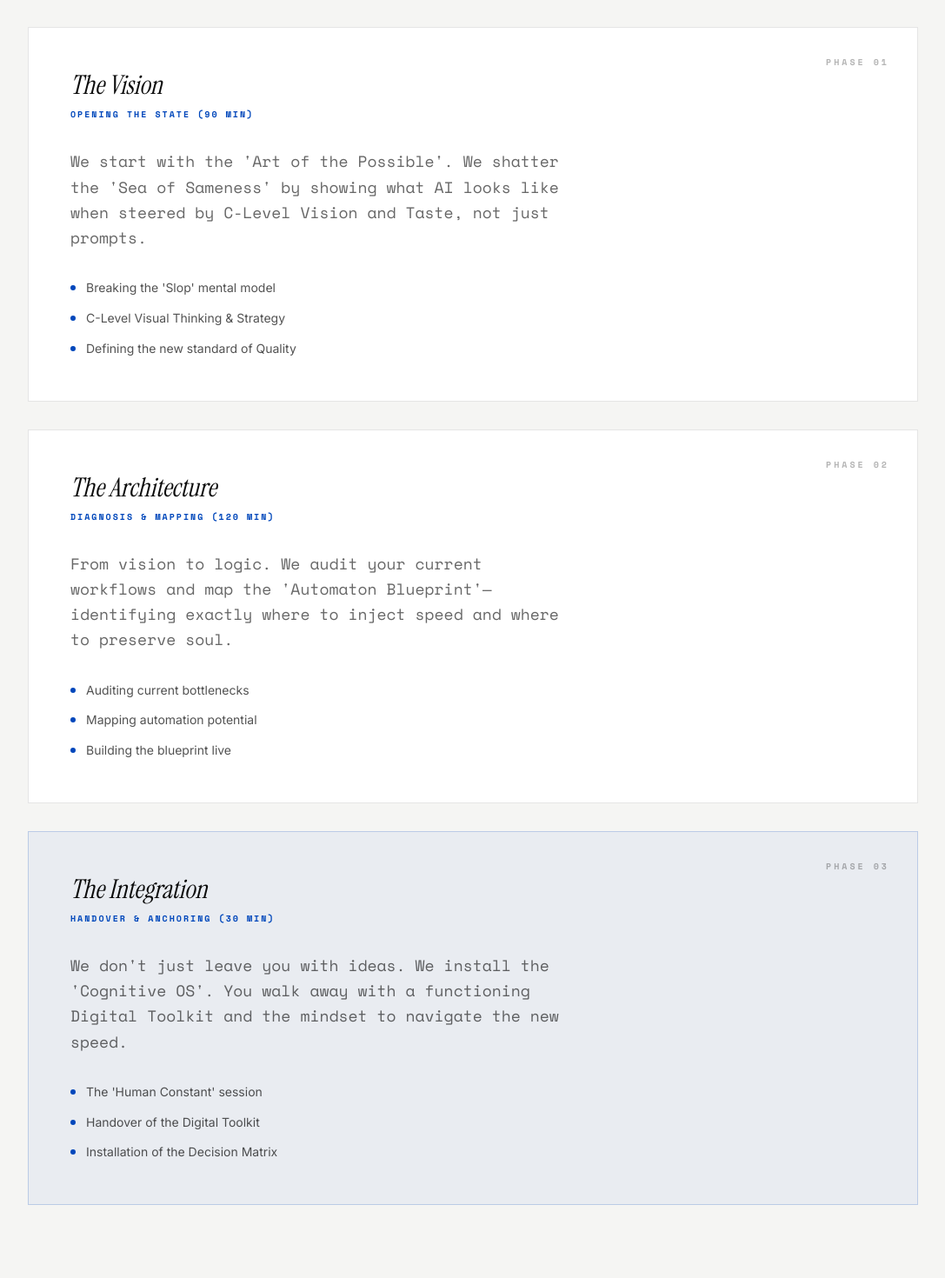
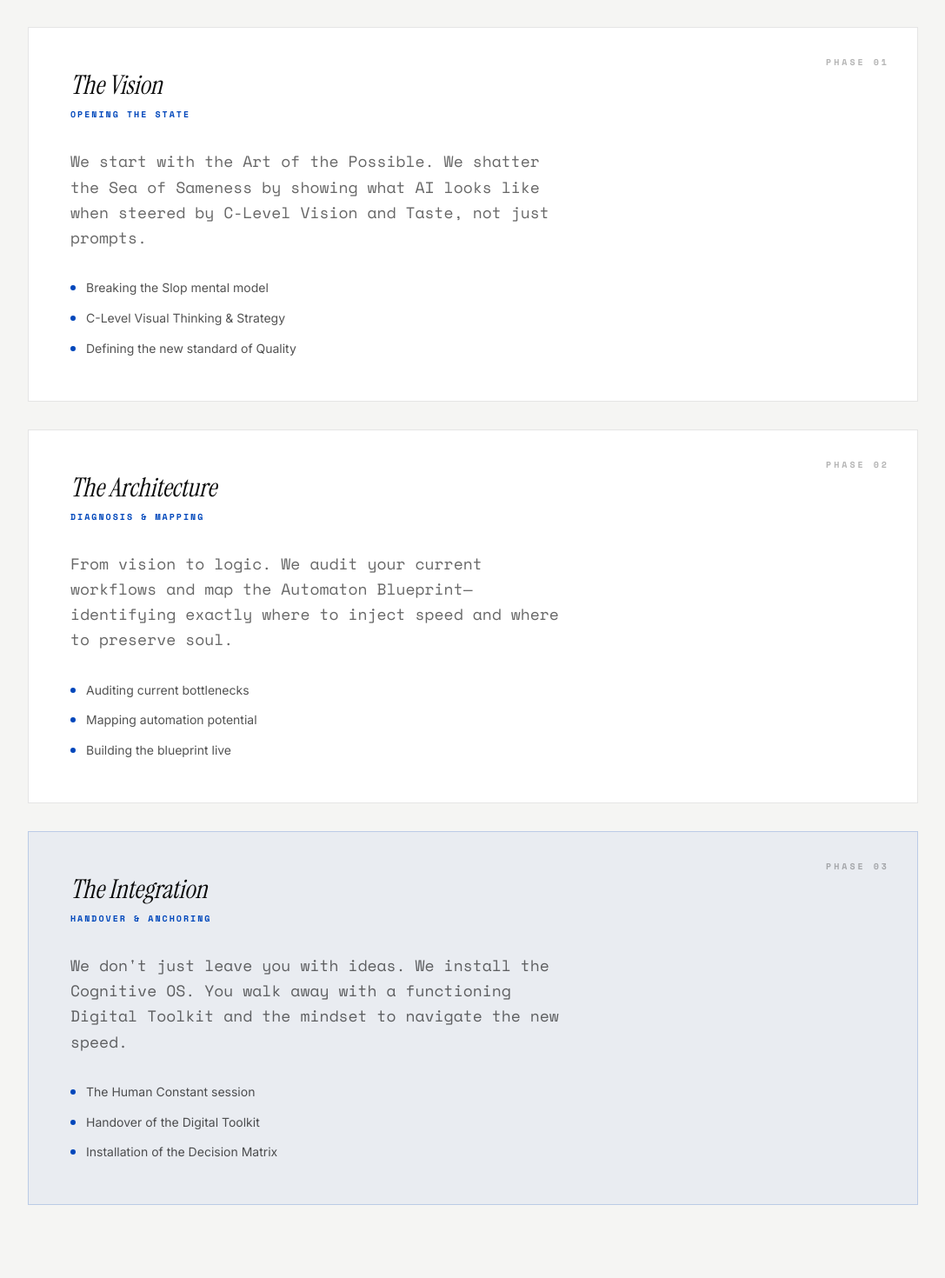
Before and after one commit to princeofwellness/researchlab, a Next.js app: page /protocol in a window 1280 px wide. Shown: the part 2160-3630 px from the top of the page at 87% size, without its empty margins (96-1183 px from the left). Built offline with nearby package versions, Linux system fonts and the light colour scheme.

Commit message:
Remove quotation marks and single quotes from Protocol page content

```diff
--- a/src/app/protocol/page.tsx
+++ b/src/app/protocol/page.tsx
@@ -122,14 +122,14 @@ export default function ProtocolPage() {
                     {
                         tag: "THE SPARK",
                         title: "The Creative",
-                        desc: "Focuses on taste, variance, and the \"soul\" of the brand. Ensures AI output isn't generic. Teaches your team to stop prompting and start curating.",
+                        desc: "Focuses on taste, variance, and the soul of the brand. Ensures AI output isn't generic. Teaches your team to stop prompting and start curating.",
                         name: "Roland Vraník",
                         role: "FOUNDER & CD"
                     },
                     {
                         tag: "THE COMPASS",
                         title: "The Navigator",
-                        desc: "Focuses on purpose, human agency, and \"Zen\" in the age of speed. Grounds the team so they can steer the machine without being consumed by it.",
+                        desc: "Focuses on purpose, human agency, and Zen in the age of speed. Grounds the team so they can steer the machine without being consumed by it.",
                         name: "Roman Pii Wagner",
                         role: "TRANSFORMATIONAL DESIGN"
                     },
@@ -147,21 +147,21 @@ export default function ProtocolPage() {
                 cards: [
                     {
                         title: "The Vision",
-                        subtitle: "OPENING THE STATE (90 MIN)",
-                        desc: "We start with the 'Art of the Possible'. We shatter the 'Sea of Sameness' by showing what AI looks like when steered by C-Level Vision and Taste, not just prompts.",
-                        items: ["Breaking the 'Slop' mental model", "C-Level Visual Thinking & Strategy", "Defining the new standard of Quality"]
+                        subtitle: "OPENING THE STATE",
+                        desc: "We start with the Art of the Possible. We shatter the Sea of Sameness by showing what AI looks like when steered by C-Level Vision and Taste, not just prompts.",
+                        items: ["Breaking the Slop mental model", "C-Level Visual Thinking & Strategy", "Defining the new standard of Quality"]
                     },
                     {
                         title: "The Architecture",
-                        subtitle: "DIAGNOSIS & MAPPING (120 MIN)",
-                        desc: "From vision to logic. We audit your current workflows and map the 'Automaton Blueprint'—identifying exactly where to inject speed and where to preserve soul.",
+                        subtitle: "DIAGNOSIS & MAPPING",
+                        desc: "From vision to logic. We audit your current workflows and map the Automaton Blueprint—identifying exactly where to inject speed and where to preserve soul.",
                         items: ["Auditing current bottlenecks", "Mapping automation potential", "Building the blueprint live"]
                     },
                     {
                         title: "The Integration",
-                        subtitle: "HANDOVER & ANCHORING (30 MIN)",
-                        desc: "We don't just leave you with ideas. We install the 'Cognitive OS'. You walk away with a functioning Digital Toolkit and the mindset to navigate the new speed.",
-                        items: ["The 'Human Constant' session", "Handover of the Digital Toolkit", "Installation of the Decision Matrix"]
+                        subtitle: "HANDOVER & ANCHORING",
+                        desc: "We don't just leave you with ideas. We install the Cognitive OS. You walk away with a functioning Digital Toolkit and the mindset to navigate the new speed.",
+                        items: ["The Human Constant session", "Handover of the Digital Toolkit", "Installation of the Decision Matrix"]
                     }
                 ]
             },
@@ -174,15 +174,15 @@ export default function ProtocolPage() {
                         title: "The Studio",
                         focus: "CREATIVE & BRAND",
                         expert: "The Creative",
-                        desc: "For C-levels, design leads, and brand guardians. We focus on Visual Strategy and 'How to Think' with AI. The goal is variance, taste, and high-level direction.",
-                        outcome: "The '100-to-1' Curation Workflow",
+                        desc: "For C-levels, design leads, and brand guardians. We focus on Visual Strategy and How to Think with AI. The goal is variance, taste, and high-level direction.",
+                        outcome: "The 100-to-1 Curation Workflow",
                         tags: ["Taste", "Visual Strategy", "C-Level Thinking", "Brand Voice"]
                     },
                     {
                         title: "The Engine",
                         focus: "PRODUCT & OPS",
                         expert: "The Architect",
-                        desc: "For operations, legal, and product teams. We focus on 'Sovereign AI'—private models, RAG architectures, and secure automation. The goal is accuracy and scale.",
+                        desc: "For operations, legal, and product teams. We focus on Sovereign AI—private models, RAG architectures, and secure automation. The goal is accuracy and scale.",
                         outcome: "The Sovereign Automation Blueprint",
                         tags: ["Logic", "Private Models", "Regulations", "RAG"]
                     }
@@ -211,25 +211,25 @@ export default function ProtocolPage() {
                 cards: [
                     {
                         title: "The Amplifier",
-                        desc: "\"Our work feels generic. We need to restore taste and variance.\"",
+                        desc: "Our work feels generic. We need to restore taste and variance.",
                         os: "Creative OS",
                         combo: "Creative + Navigator"
                     },
                     {
                         title: "The Sovereign",
-                        desc: "\"We need speed, privacy, and secure automation.\"",
+                        desc: "We need speed, privacy, and secure automation.",
                         os: "Product OS",
                         combo: "Architect + Navigator"
                     },
                     {
                         title: "The Synthesis",
-                        desc: "\"Magic meets Logic. Scale the vision without losing the soul.\"",
+                        desc: "Magic meets Logic. Scale the vision without losing the soul.",
                         os: "Dual Core OS",
                         combo: "Creative + Architect"
                     },
                     {
                         title: "The Trinity",
-                        desc: "\"We need to change our entire DNA. Vision, Logic, and Mindset.\"",
+                        desc: "We need to change our entire DNA. Vision, Logic, and Mindset.",
                         os: "Full Hybrid OS",
                         combo: "Roland + Jan + Roman"
                     }
@@ -253,14 +253,14 @@ export default function ProtocolPage() {
                     {
                         tag: "ISKRA",
                         title: "Kreatívec",
-                        desc: "Sústredí sa na vkus, varianciu a \"dušu\" značky. Zabezpečuje, aby AI výstup nebol generický. Učí váš tím prestať promptovať a začať kurátorovať.",
+                        desc: "Sústredí sa na vkus, varianciu a dušu značky. Zabezpečuje, aby AI výstup nebol generický. Učí váš tím prestať promptovať a začať kurátorovať.",
                         name: "Roland Vraník",
                         role: "FOUNDER & CD"
                     },
                     {
                         tag: "KOMPAS",
                         title: "Navigátor",
-                        desc: "Zameriava sa na účel, ľudskú agentnosť a \"Zen\" v dobe rýchlosti. Uzemňuje tím, aby mohli riadiť stroj bez toho, aby ich pohltil.",
+                        desc: "Zameriava sa na účel, ľudskú agentnosť a Zen v dobe rýchlosti. Uzemňuje tím, aby mohli riadiť stroj bez toho, aby ich pohltil.",
                         name: "Roman Pii Wagner",
                         role: "TRANSFORMATIONAL DESIGN"
                     },
@@ -278,21 +278,21 @@ export default function ProtocolPage() {
                 cards: [
                     {
                         title: "Vízia",
-                        subtitle: "OTVORENIE STAVU (90 MIN)",
-                        desc: "Začíname 'Umením Možného'. Rozbíjame 'Oceán Priemernosti' ukážkou toho, ako vyzerá AI, keď je riadená C-Level Víziou a Vkusom, nie len promptami.",
-                        items: ["Prelomenie 'Slop' mentálneho modelu", "C-Level Vizuálne Myslenie & Stratégia", "Definovanie nového štandardu Kvality"]
+                        subtitle: "OTVORENIE STAVU",
+                        desc: "Začíname Umením Možného. Rozbíjame Oceán Priemernosti ukážkou toho, ako vyzerá AI, keď je riadená C-Level Víziou a Vkusom, nie len promptami.",
+                        items: ["Prelomenie Slop mentálneho modelu", "C-Level Vizuálne Myslenie & Stratégia", "Definovanie nového štandardu Kvality"]
                     },
                     {
                         title: "Architektúra",
-                        subtitle: "DIAGNÓZA & MAPOVANIE (120 MIN)",
-                        desc: "Od vízie k logike. Auditujeme vaše súčasné workflowy a mapujeme 'Blueprint Automata'—identifikujeme presne, kde vložiť rýchlosť a kde zachovať dušu.",
+                        subtitle: "DIAGNÓZA & MAPOVANIE",
+                        desc: "Od vízie k logike. Auditujeme vaše súčasné workflowy a mapujeme Blueprint Automata—identifikujeme presne, kde vložiť rýchlosť a kde zachovať dušu.",
                         items: ["Audit súčasných úzkych hrdiel", "Mapovanie automatizačného potenciálu", "Budovanie blueprintu naživo"]
                     },
                     {
                         title: "Integrácia",
-                        subtitle: "ODOVZDANIE & UKOTVENIE (30 MIN)",
-                        desc: "Nenecháme vás len s nápadmi. Inštalujeme 'Kognitívny OS'. Odchádzate s funkčným Digitálnym Toolkitom a nastavením mysle na navigáciu v novej rýchlosti.",
-                        items: ["Sedenie 'Ľudská Konštanta'", "Odovzdanie Digitálneho Toolkitu", "Inštalácia Rozhodovacej Matice"]
+                        subtitle: "ODOVZDANIE & UKOTVENIE",
+                        desc: "Nenecháme vás len s nápadmi. Inštalujeme Kognitívny OS. Odchádzate s funkčným Digitálnym Toolkitom a nastavením mysle na navigáciu v novej rýchlosti.",
+                        items: ["Sedenie Ľudská Konštanta", "Odovzdanie Digitálneho Toolkitu", "Inštalácia Rozhodovacej Matice"]
                     }
                 ]
             },
@@ -305,15 +305,15 @@ export default function ProtocolPage() {
                         title: "Štúdio",
                         focus: "KREATÍVA & BRAND",
                         expert: "Kreatívec",
-                        desc: "Pre C-level, dizajnérov a strážcov značky. Sústredíme sa na Vizuálnu Stratégiu a 'Ako Myslieť' s AI. Cieľom je variancia, vkus a smerovanie na vysokej úrovni.",
-                        outcome: "Workflow '100-do-1' Kurátorstva",
+                        desc: "Pre C-level, dizajnérov a strážcov značky. Sústredíme sa na Vizuálnu Stratégiu a Ako Myslieť s AI. Cieľom je variancia, vkus a smerovanie na vysokej úrovni.",
+                        outcome: "Workflow 100-do-1 Kurátorstva",
                         tags: ["Vkus", "Vizuálna Stratégia", "C-Level Myslenie", "Hlas Značky"]
                     },
                     {
                         title: "Motor",
                         focus: "PRODUKT & OPS",
                         expert: "Architekt",
-                        desc: "Pre operácie, právne a produktové tímy. Zameriavame sa na 'Suverénnu AI'—privátne modely, RAG architektúry a bezpečnú automatizáciu. Cieľom je presnosť a škála.",
+                        desc: "Pre operácie, právne a produktové tímy. Zameriavame sa na Suverénnu AI—privátne modely, RAG architektúry a bezpečnú automatizáciu. Cieľom je presnosť a škála.",
                         outcome: "Blueprint Suverénnej Automatizácie",
                         tags: ["Logika", "Privátne Modely", "Regulácie", "RAG"]
                     }
@@ -342,25 +342,25 @@ export default function ProtocolPage() {
                 cards: [
                     {
                         title: "Zosilňovač",
-                        desc: "\"Naša práca pôsobí genericky. Potrebujeme obnoviť vkus a varianciu.\"",
+                        desc: "Naša práca pôsobí genericky. Potrebujeme obnoviť vkus a varianciu.",
                         os: "Kreatívny OS",
                         combo: "Kreatívec + Navigátor"
                     },
                     {
                         title: "Suverén",
-                        desc: "\"Potrebujeme rýchlosť, súkromie a bezpečnú automatizáciu.\"",
+                        desc: "Potrebujeme rýchlosť, súkromie a bezpečnú automatizáciu.",
                         os: "Produktový OS",
                         combo: "Architekt + Navigátor"
                     },
                     {
                         title: "Syntéza",
-                        desc: "\"Mágia stretáva Logiku. Škálovanie vízie bez straty duše.\"",
+                        desc: "Mágia stretáva Logiku. Škálovanie vízie bez straty duše.",
                         os: "Dual Core OS",
                         combo: "Kreatívec + Architekt"
                     },
                     {
                         title: "Trojica",
-                        desc: "\"Potrebujeme zmeniť celú našu DNA. Vízia, Logika a Mindset.\"",
+                        desc: "Potrebujeme zmeniť celú našu DNA. Vízia, Logika a Mindset.",
                         os: "Plný Hybridný OS",
                         combo: "Roland + Jan + Roman"
                     }
```
